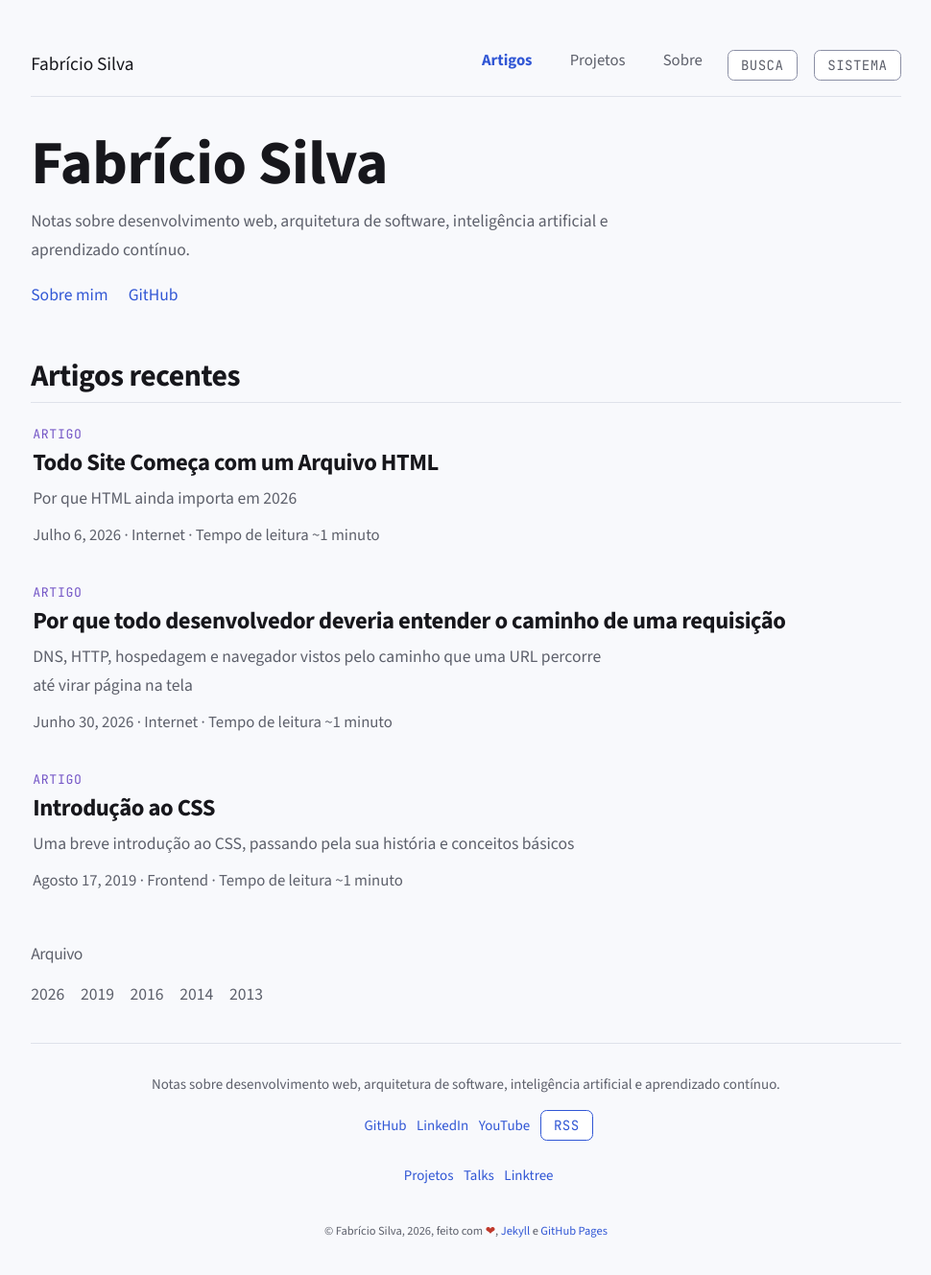
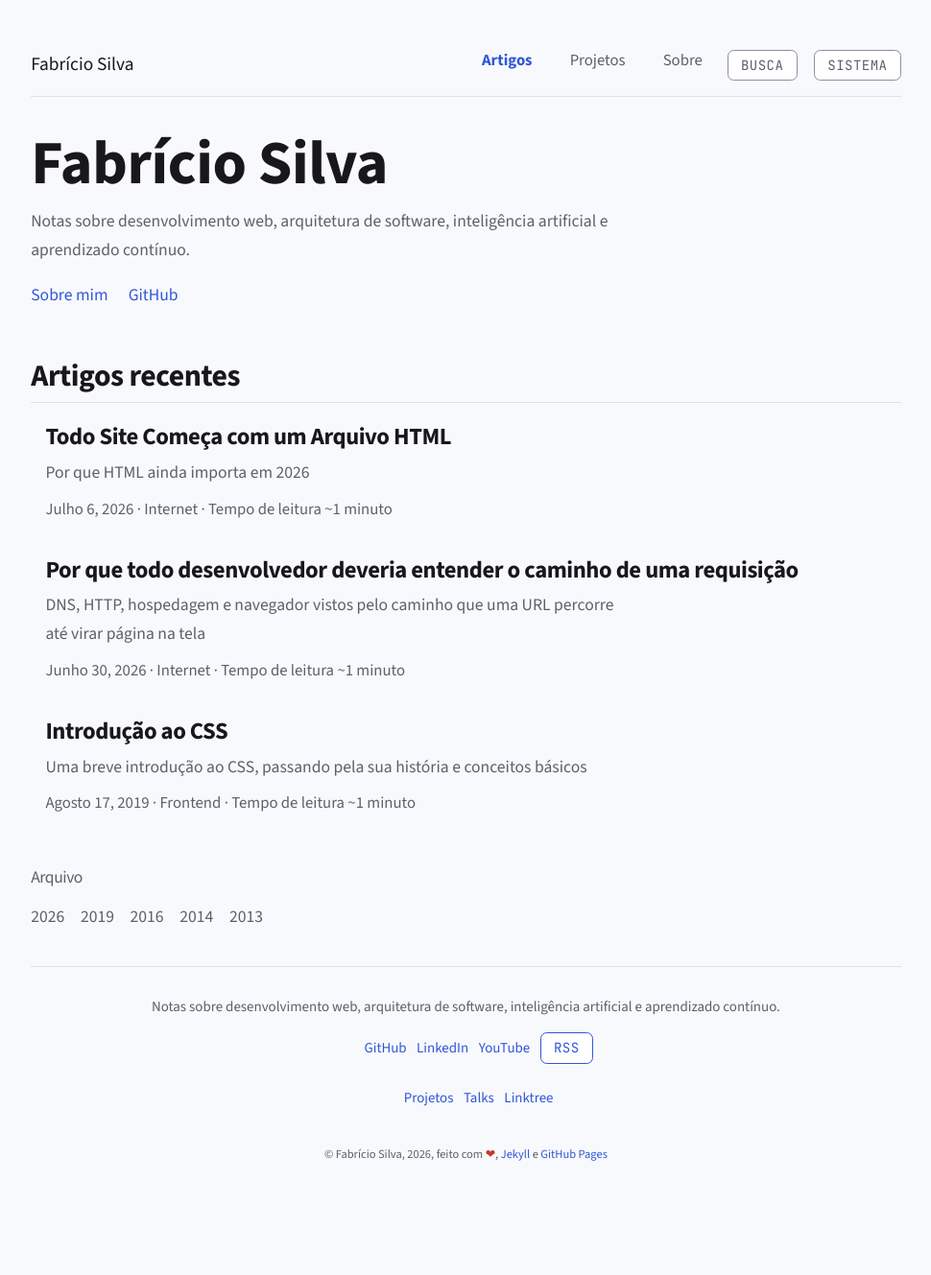
Before and after one commit to fabriciofmsilva/fabriciofmsilva.github.io, a Jekyll site: the page built from index.html, in a window 1280 px wide and 1330 px high. Shown: the whole window at 96% size, without its empty margins (159-1129 px from the left). Built offline with Jekyll 4.4.1, drawn with Linux system fonts in a browser that asks for light colours.

Commit message:
feat: clean up the project

```diff
--- a/Gemfile
+++ b/Gemfile
@@ -11,9 +11,6 @@
 # Happy Jekylling!
 gem "jekyll", "~> 4.4.1"
 
-# This is the default theme for new Jekyll sites. You may change this to anything you like.
-gem "minima"
-
 # If you want to use GitHub Pages, remove the "gem "jekyll"" above and
 # uncomment the line below. To upgrade, run `bundle update github-pages`.
 # gem "github-pages", group: :jekyll_plugins
--- a/_sass/_archive.scss
+++ b/_sass/_archive.scss
@@ -38,15 +38,15 @@
 
 .archive-item {
   margin-bottom: 1.75rem;
+  padding-left: .75rem;
   border-left: 2px solid transparent;
-  transition: border-color .15s ease, transform .15s ease, padding-left .15s ease;
+  transition: border-color .15s ease, transform .15s ease;
 
   &:last-child {
     margin-bottom: 0;
   }
 
   &:hover {
-    padding-left: .75rem;
     border-left-color: var(--accent);
     transform: translateX(.25rem);
   }
--- a/_sass/_articles.scss
+++ b/_sass/_articles.scss
@@ -135,7 +135,8 @@
   .callout {
     margin: 1.5rem 0;
     padding: 1rem 1.25rem;
-    border-left: 4px solid var(--border-strong);
+    border: 1px solid var(--border-strong);
+    border-radius: $radius-sm;
     background: var(--surface);
 
     p {
@@ -149,15 +150,18 @@
   }
 
   .callout--note {
-    border-left-color: var(--link);
+    background: color-mix(in srgb, var(--link) 6%, var(--surface));
+    border-color: var(--link);
   }
 
   .callout--warning {
-    border-left-color: var(--heart);
+    background: color-mix(in srgb, var(--heart) 6%, var(--surface));
+    border-color: var(--heart);
   }
 
   .callout--tip {
-    border-left-color: var(--accent);
+    background: color-mix(in srgb, var(--accent) 6%, var(--surface));
+    border-color: var(--accent);
   }
 }
 
@@ -261,6 +265,7 @@
   max-width: 70ch;
   margin-bottom: 1rem;
   color: var(--text-secondary);
+  text-wrap: pretty;
 }
 
 .intro__links a {
@@ -279,15 +284,15 @@
 
 .recent__item {
   margin-bottom: 2rem;
+  padding-left: .75rem;
   border-left: 2px solid transparent;
-  transition: border-color .15s ease, transform .15s ease, padding-left .15s ease;
+  transition: border-color .15s ease, transform .15s ease;
 
   &:last-child {
     margin-bottom: 0;
   }
 
   &:hover {
-    padding-left: .75rem;
     border-left-color: var(--accent);
     transform: translateX(.25rem);
   }
@@ -319,4 +324,5 @@
   max-width: 70ch;
   margin-bottom: .5rem;
   color: var(--text-secondary);
+  text-wrap: pretty;
 }
--- a/_sass/_base.scss
+++ b/_sass/_base.scss
@@ -107,7 +107,7 @@
 blockquote {
   margin-left: 0.5rem;
   padding-left: 1.5rem;
-  border-left: 4px solid var(--accent);
+  border-left: 1px solid var(--border-strong);
 
   p {
     font-style: italic;
--- a/index.html
+++ b/index.html
@@ -11,11 +11,10 @@
     </p>
   </section>
 
-  <section class="recent">
-    <h2 class="recent__title">Artigos recentes</h2>
+  <section class="recent" aria-labelledby="recent-title">
+    <h2 class="recent__title" id="recent-title">Artigos recentes</h2>
   {% for post in site.posts limit: 3 %}
     <article class="recent__item">
-      <p class="recent__eyebrow">Artigo</p>
       <h3 class="recent__item-title">
         {% if post.link %}
         <a class="link-external" href="{{ post.link }}" data-external=" [externo]">{{ post.title }}</a>
@@ -50,8 +49,8 @@
   {% endfor %}
   </section>
 
-  <section class="archive">
-    <h2 class="archive__title">Arquivo</h2>
+  <section class="archive" aria-labelledby="archive-title">
+    <h2 class="archive__title" id="archive-title">Arquivo</h2>
     <p class="archive__years">
     {% assign year = "" %}
     {% for post in site.posts %}
--- a/js/main.js
+++ b/js/main.js
@@ -1,26 +1,3 @@
-// Avoid `console` errors in browsers that lack a console.
-(function() {
-  var method;
-  var noop = function () {};
-  var methods = [
-    'assert', 'clear', 'count', 'debug', 'dir', 'dirxml', 'error',
-    'exception', 'group', 'groupCollapsed', 'groupEnd', 'info', 'log',
-    'markTimeline', 'profile', 'profileEnd', 'table', 'time', 'timeEnd',
-    'timeStamp', 'trace', 'warn'
-  ];
-  var length = methods.length;
-  var console = (window.console = window.console || {});
-
-  while (length--) {
-    method = methods[length];
-
-    // Only stub undefined methods.
-    if (!console[method]) {
-        console[method] = noop;
-    }
-  }
-}());
-
 // Theme toggle: cycles Sistema -> Claro -> Escuro -> Sistema, persisted in localStorage.
 (function () {
   var STATES = ['system', 'light', 'dark'];
```
Also changed, not shown: _layouts/post.html (+3 -4 lines), package.json (deleted, +0 -19 lines), Gemfile.lock, 1 other file.
